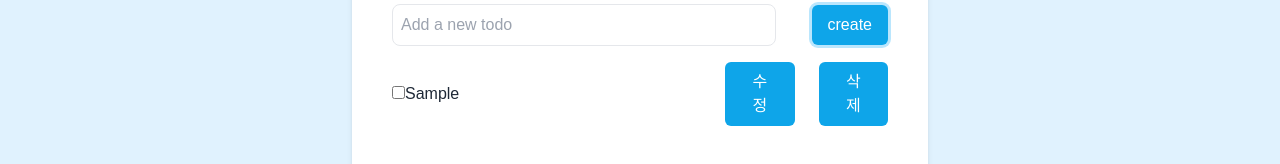
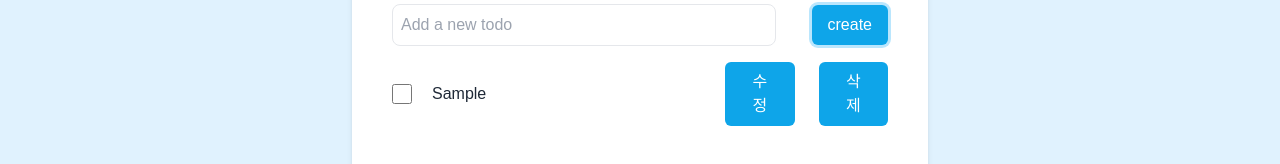
Before and after one commit to HYBEN09/TODO, a React (Create React App) app: page /todo in a window 1280 px wide. Both pictures are taken after typing "Sample" into the empty fields and a click on the button "create". Shown: the part 355-519 px from the top of the page. Built offline with nearby package versions, Linux system fonts and the light colour scheme.

Commit message:
feat: 체크박스가 활성화되면 line-through 속성부여

```diff
--- a/src/components/Todo/TodoForm.jsx
+++ b/src/components/Todo/TodoForm.jsx
@@ -1,6 +1,13 @@
 import Button from '../UI/Button';
 
 export function TodoForm({ newTodo, handleAddTodo, handleChange }) {
+  const handleKeyPress = (e) => {
+    if (e.key === 'Enter') {
+      e.preventDefault();
+      handleAddTodo();
+    }
+  };
+
   return (
     <form onSubmit={(e) => e.preventDefault()}>
       <div className="mb-4 flex items-center gap-5">
@@ -8,6 +15,7 @@ export function TodoForm({ newTodo, handleAddTodo, handleChange }) {
           type="text"
           value={newTodo}
           onChange={handleChange}
+          onKeyPress={handleKeyPress}
           className="w-full p-2 border rounded-lg focus:ring focus:ring-indigo-200 dark:focus:ring-yellow-400 dark:text-black"
           placeholder="Add a new todo"
         />
--- a/src/components/Todo/TodoItem.jsx
+++ b/src/components/Todo/TodoItem.jsx
@@ -2,6 +2,7 @@ import { useState } from 'react';
 import Button from '../UI/Button';
 
 export function TodoItem({ id, todo, updateTodo, deleteTodo }) {
+  const [isChecked, setIsChecked] = useState(false);
   const [isEditing, setIsEditing] = useState(false);
   const [editedContent, setEditedContent] = useState(todo);
 
@@ -19,6 +20,10 @@ export function TodoItem({ id, todo, updateTodo, deleteTodo }) {
     setEditedContent(todo);
   };
 
+  const handleCheckboxChange = () => {
+    setIsChecked(!isChecked);
+  };
+
   return (
     <li className="mb-2">
       {isEditing ? (
@@ -27,7 +32,7 @@ export function TodoItem({ id, todo, updateTodo, deleteTodo }) {
             type="text"
             value={editedContent}
             onChange={(e) => setEditedContent(e.target.value)}
-            className="w-full p-2 border rounded-lg focus:ring focus:ring-indigo-200 dark:focus:ring-yellow-400"
+            className="w-full p-2 border rounded focus:ring focus:ring-indigo-200 dark:focus:ring-yellow-400  dark:text-black"
           />
           <Button
             type="button"
@@ -46,9 +51,22 @@ export function TodoItem({ id, todo, updateTodo, deleteTodo }) {
         </div>
       ) : (
         <div className="flex items-center gap-2">
-          <label className="w-[310px] py-2">
-            <input type="checkbox" className="form-checkbox" />
-            <span className="text-gray-800 dark:text-gray-200">{todo}</span>
+          <label className="w-[310px] py-2 flex items-center gap-5">
+            <input
+              type="checkbox"
+              className={`form-checkbox h-5 w-5 text-sky-500  border-gray-300 focus:ring focus:ring-sky-200 dark:focus:ring-yellow-400 ${
+                isChecked ? 'line-through' : ''
+              }`}
+              checked={isChecked}
+              onChange={handleCheckboxChange}
+            />
+            <p
+              className={`text-gray-800 dark:text-gray-200 ${
+                isChecked ? 'line-through' : ''
+              }`}
+            >
+              {todo}
+            </p>
           </label>
           <Button
             type="button"
```
